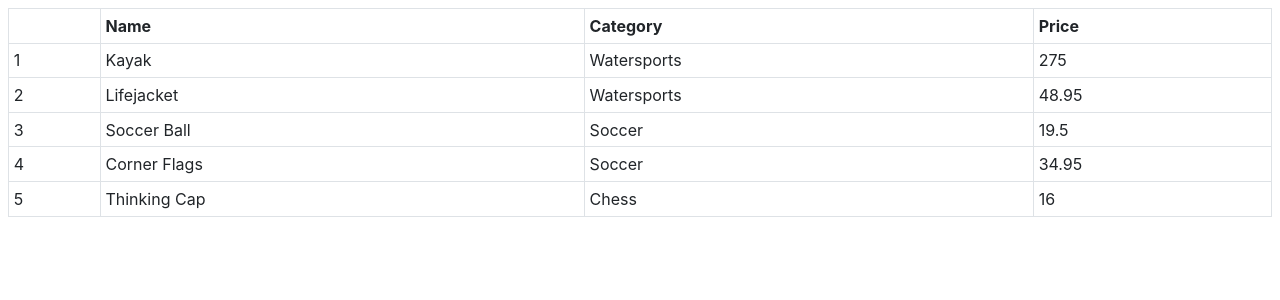
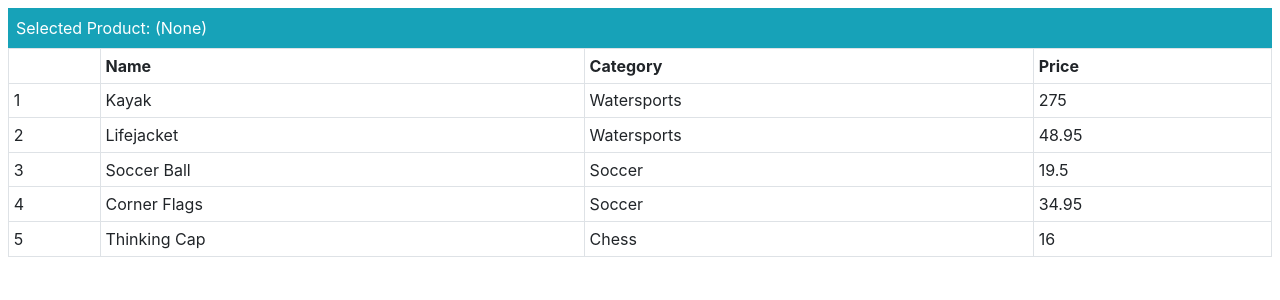
Before and after one commit to rene-copaga/example, an Angular app: page / in a window 1280 px wide. Shown: the top 300 px of the page. Built offline with nearby package versions, Linux system fonts and the light colour scheme.

Commit message:
Using the Event Binding

```diff
--- a/src/app/template.html
+++ b/src/app/template.html
@@ -1,8 +1,11 @@
 <div class="m-2">
+    <div class="bg-info text-white p-2">
+        Selected Product: {{selectedProduct || '(None)'}}
+    </div>
     <table class="table table-sm table-bordered">
         <tr><th></th><th>Name</th><th>Category</th><th>Price</th></tr>
         <tr *ngFor="let item of getProducts(); let i = index">
-            <td>{{i + 1}}</td>
+            <td (mouseover)="selectedProduct=item.name">{{i + 1}}</td>
             <td>{{item.name}}</td>
             <td>{{item.category}}</td>
             <td>{{item.price}}</td>
```
